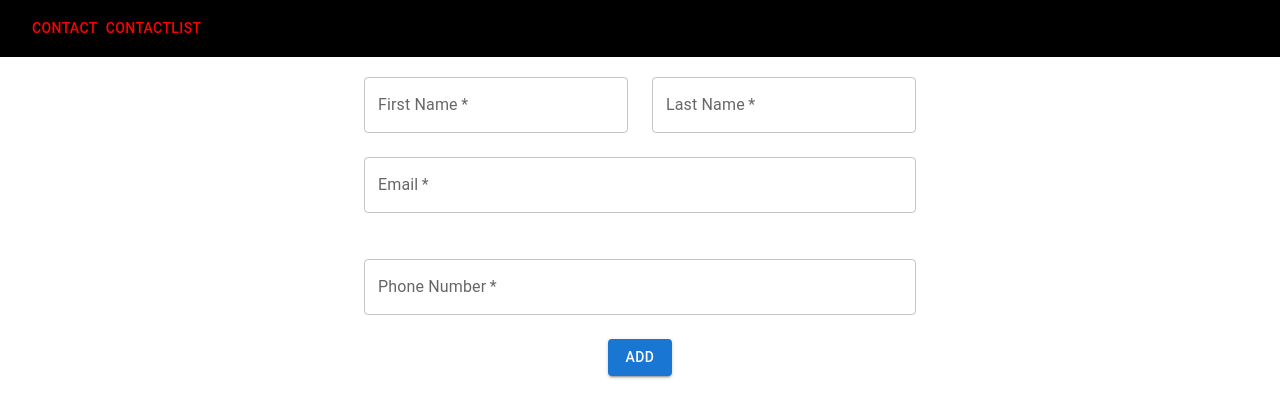
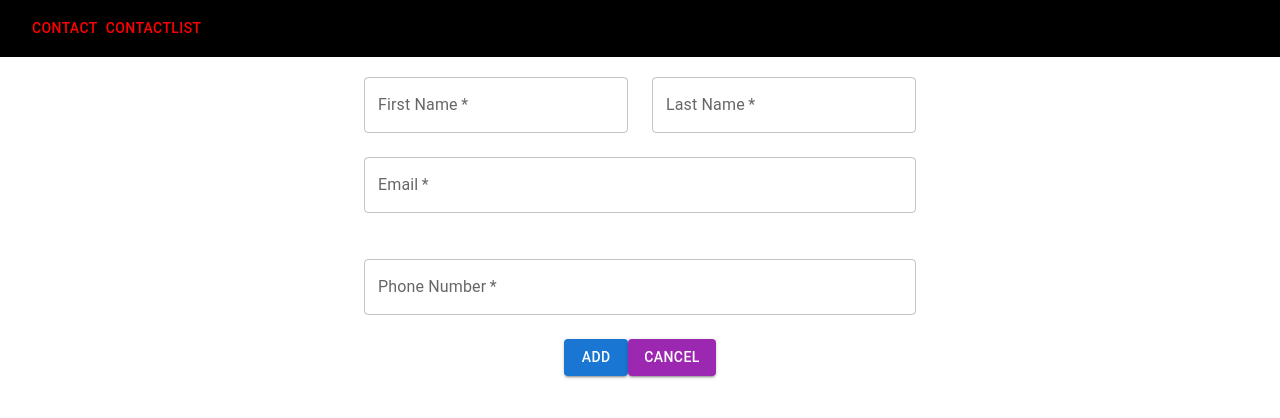
Before and after one commit to KarthikHDB657/contactCrud, a React (Create React App) app: page / in a window 1280 px wide. Shown: the top 418 px of the page. Built offline with nearby package versions, Linux system fonts and the light colour scheme.

Commit message:
Updated latest code

```diff
--- a/src/Component/ContactForm.js
+++ b/src/Component/ContactForm.js
@@ -4,8 +4,7 @@ import { ContactContext } from '../Context/ContactContext';
 import { v4 as uuidv4 } from 'uuid';
 import { useNavigate } from 'react-router-dom';
 
-const ContactForm = ({ contact,onCancel}) => {
-
+const ContactForm = ({ contact, onCancel }) => {
   const { addContact, updateContact } = useContext(ContactContext);
   const [firstName, setFirstName] = useState(contact ? contact.firstName : '');
   const [lastName, setLastName] = useState(contact ? contact.lastName : '');
@@ -13,7 +12,6 @@ const ContactForm = ({ contact,onCancel}) => {
   const [phone, setPhone] = useState(contact ? contact.phone : '');
   const [errors, setErrors] = useState({});
   const navigate = useNavigate();
-
 
   const validateEmail = (email) => {
     const regex = /^[^\s@]+@[^\s@]+\.[^\s@]+$/;
@@ -62,14 +60,19 @@ const ContactForm = ({ contact,onCancel}) => {
 
     if (contact) {
       updateContact(updatedContact);
-      onCancel();
-      navigate('/ContactList')
+      navigate('/ContactList');
     } else {
       addContact(updatedContact);
-      navigate('/ContactList')
+      navigate('/ContactList');
     }
+  };
 
-
+  const handleCancel = () => {
+    if (contact) {
+      onCancel()
+    } else {
+      window.location.reload();
+    }
   };
 
   return (
@@ -123,8 +126,12 @@ const ContactForm = ({ contact,onCancel}) => {
           </Grid>
           <Grid item xs={12}>
             <Button type="submit" variant="contained" color="primary">
-              {contact?'Update':'Add'}
+              {contact ? 'Update' : 'Add'}
             </Button>
+            <Button variant="contained" color="secondary" onClick={handleCancel}>
+             Cancel
+            </Button>
+
           </Grid>
         </Grid>
       </form>
```
